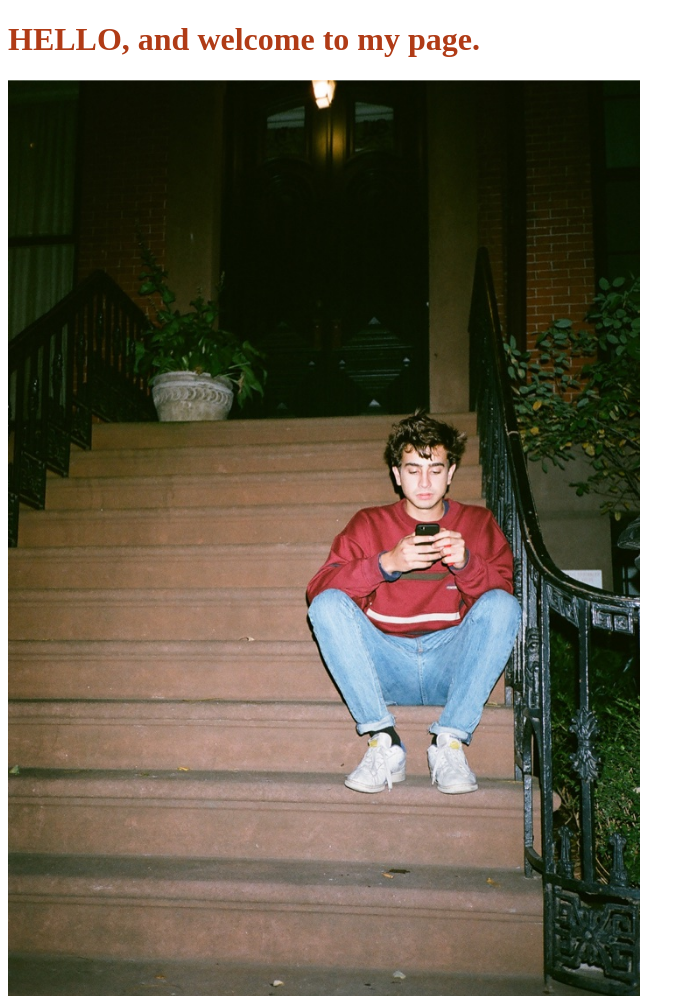
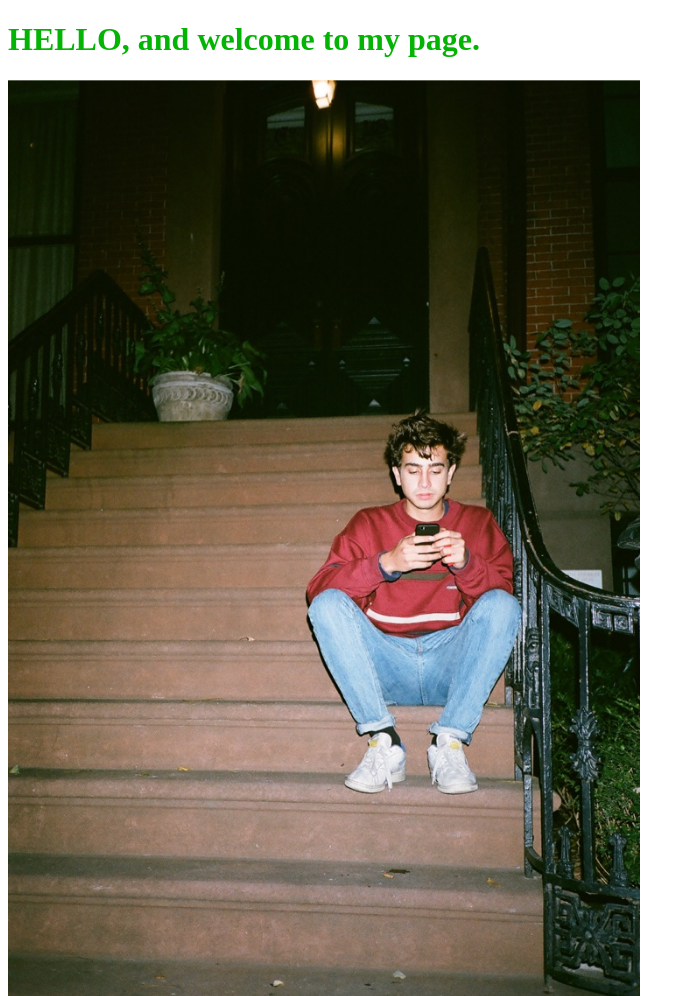
Before and after one commit to MauGM/maugm.github.io, a plain HTML site: page index.html in a window 1280 px wide. Shown: the top 996 px of the page, without its empty margins (0-695 px from the left). Drawn offline with Linux system fonts and the light colour scheme.

Commit message:
Update index.html

```diff
--- a/index.html
+++ b/index.html
@@ -1,11 +1,11 @@
 <!DOCTYPE html>
 <html>
 <head>
-	<title> I like turtles </title>
+	<title> This is Mau </title>
 </head>
 
 <body>
-	<h1 style="color :#B03B16"> HELLO, and welcome to my page. </h1>
+	<h1 style="color :#04B404"> HELLO, and welcome to my page. </h1>
 	<p> <img src="maugm.github.io/UNADJUSTEDNONRAW_thumb_d24.jpg" height="50%" width="50%"> </p>
 
 	<p> More stuff on my page so far:</p>
```
